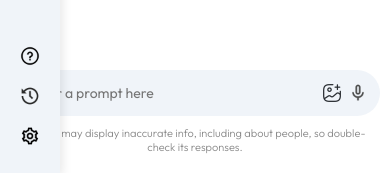
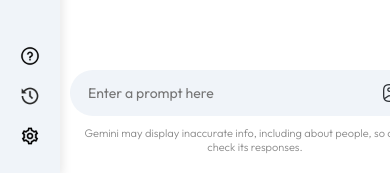
Before and after one commit to eshwarhs170-a11y/Google-Gemini-Clone, a React (Vite) app: page / in a window 390 px wide. Shown: the part 668-841 px from the top of the page. Built offline with nearby package versions, Linux system fonts and the light colour scheme; no server answers; a web font is replaced by a local one.

Commit message:
fix mobile layout

```diff
--- a/src/App.jsx
+++ b/src/App.jsx
@@ -1,12 +1,24 @@
-import React from 'react'
+import React, { useState } from 'react'
 import Sidebar from './Components/Sidebar/Sidebar'
 import Main from './Components/Main/Main'
 
 const App = () => {
+  const [sidebarOpen, setSidebarOpen] = useState(false)
+
   return (
     <>
-     <Sidebar/>
-     <Main/>
+      {sidebarOpen && (
+        <div
+          onClick={() => setSidebarOpen(false)}
+          style={{
+            position: 'fixed', inset: 0,
+            background: 'rgba(0,0,0,0.3)',
+            zIndex: 99
+          }}
+        />
+      )}
+      <Sidebar open={sidebarOpen} setOpen={setSidebarOpen} />
+      <Main onMenuClick={() => setSidebarOpen(prev => !prev)} />
     </>
   )
 }
--- a/src/Components/Main/Main.css
+++ b/src/Components/Main/Main.css
@@ -105,7 +105,7 @@
     outline: none;
     padding: 8px;
     font-size: 16px;
-    min-width: 0; /* fixes overflow on mobile */
+    min-width: 0;
 }
 
 .search-box img {
@@ -186,8 +186,11 @@
     line-height: 1.8;
 }
 
-/* ---- MOBILE ---- */
 @media (max-width: 600px) {
+    .main {
+        margin-left: 60px;
+    }
+
     .main .greet {
         font-size: 32px;
         margin: 20px 0;
@@ -211,6 +214,7 @@
 
     .main-bottom {
         padding: 0px 10px 12px;
+        left: 60px;
     }
 
     .search-box {
--- a/src/Components/Sidebar/Sidebar.css
+++ b/src/Components/Sidebar/Sidebar.css
@@ -97,15 +97,6 @@
         width: 240px;
     }
 
-    .sidebar ~ .main {
-        margin-left: 60px;
-        transition: margin-left 0.3s ease;
-    }
-
-    .sidebar.open ~ .main {
-        margin-left: 0;
-    }
-
     .sidebar .new-chat {
         margin-top: 30px;
         padding: 10px;
```
